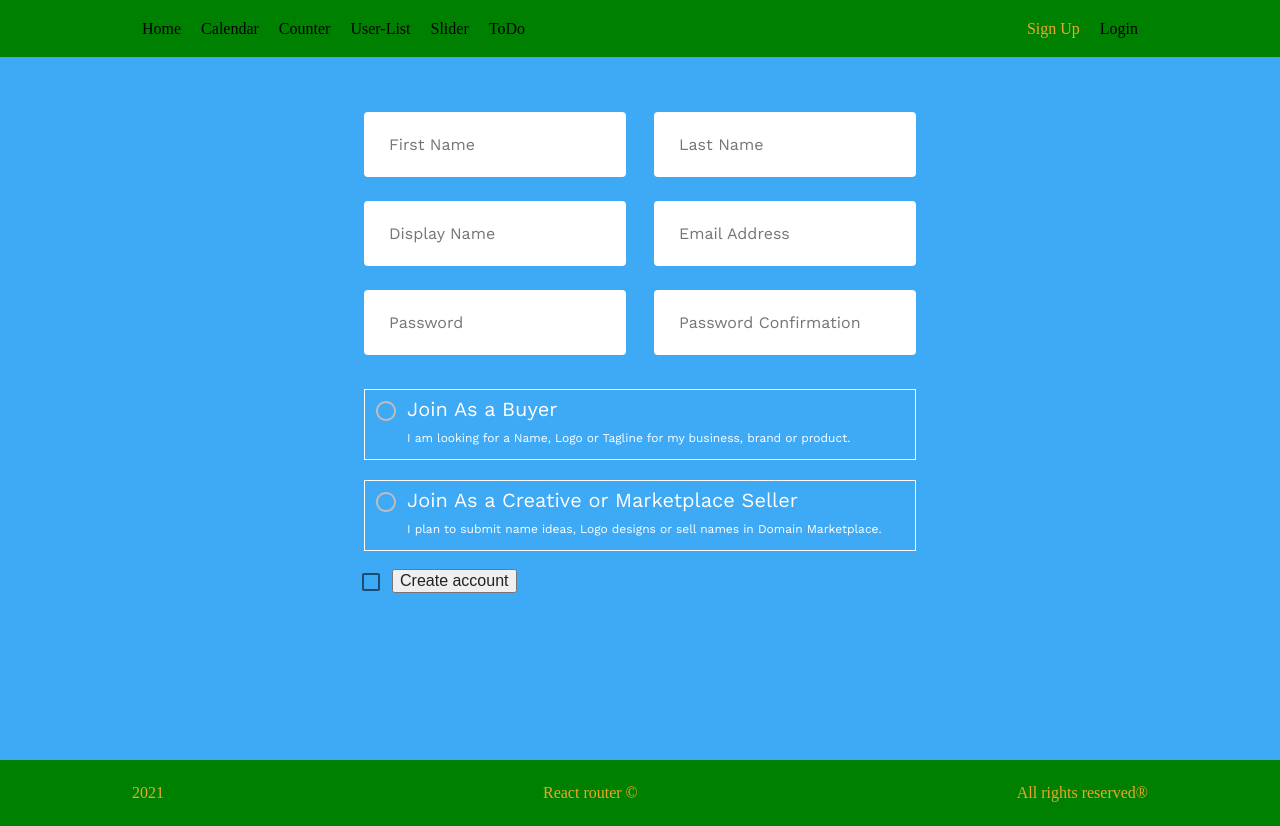
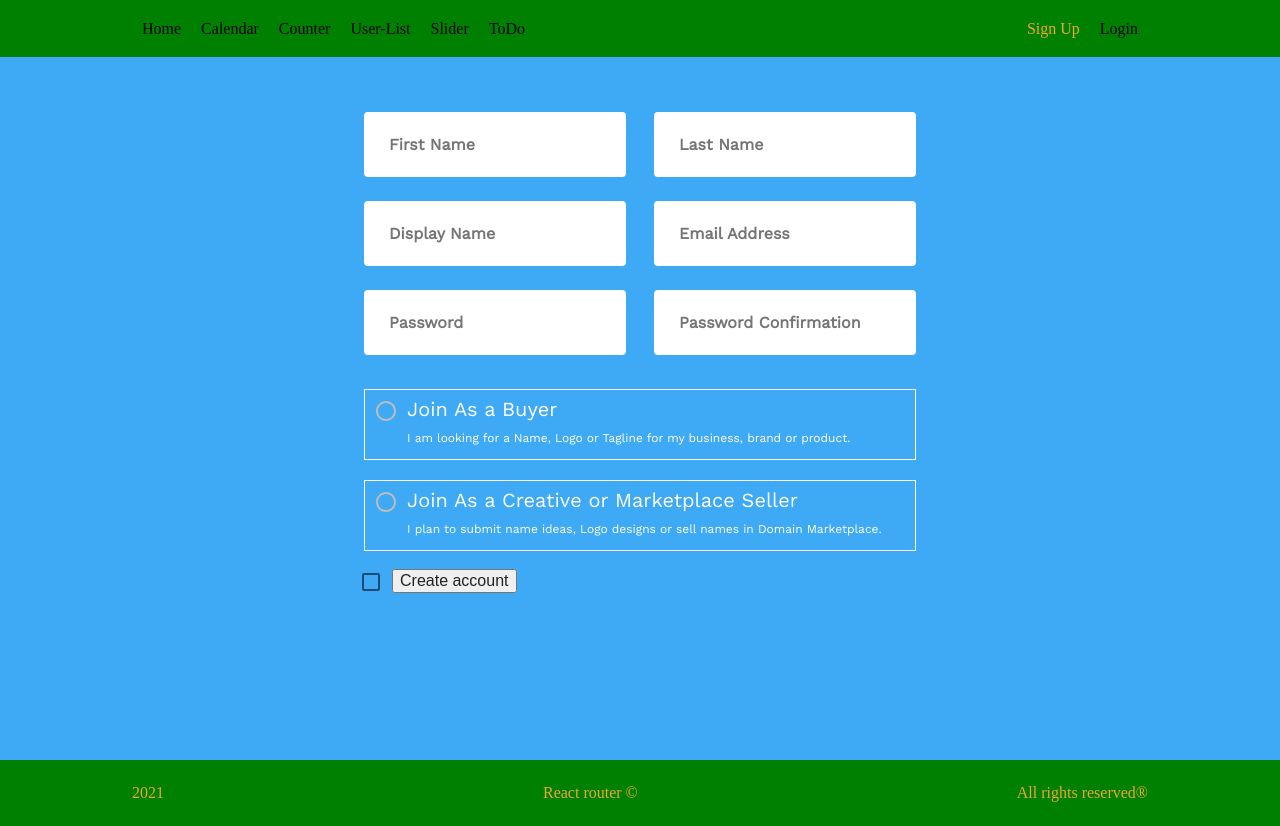
Before and after one commit to EvgenStr/react-calendar, a React (Create React App) app: page /sign-up in a window 1280 px wide. Built offline with nearby package versions, Linux system fonts and the light colour scheme; a web font is replaced by a local one.

Commit message:
add font-weight: bold to input style

```diff
--- a/src/components/forms/FormInput/FormInput.module.sass
+++ b/src/components/forms/FormInput/FormInput.module.sass
@@ -15,6 +15,7 @@
   border: 2px solid #fff
   border-radius: 4px
   font-family: inherit
+  font-weight: bold
 
 .inputError
   border: 2px solid #f50057
@@ -29,7 +30,7 @@
   left: 14px
   padding: 7px
   z-index: 83
-  width: calc(90% - 14px)
+  width: calc(90% - 12px)
   color: #ffffff
   text-align: center
   background-color: #f50057
```
